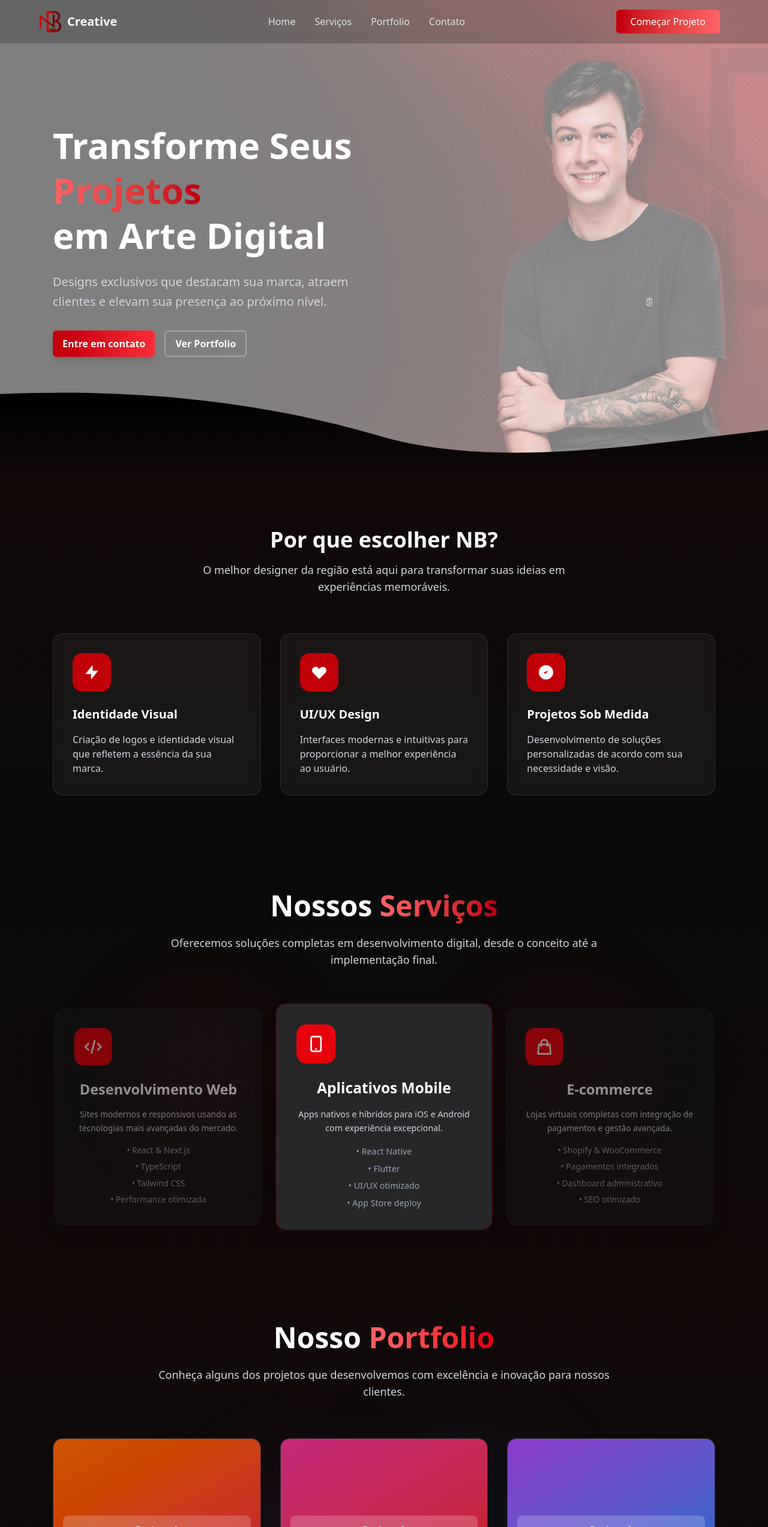
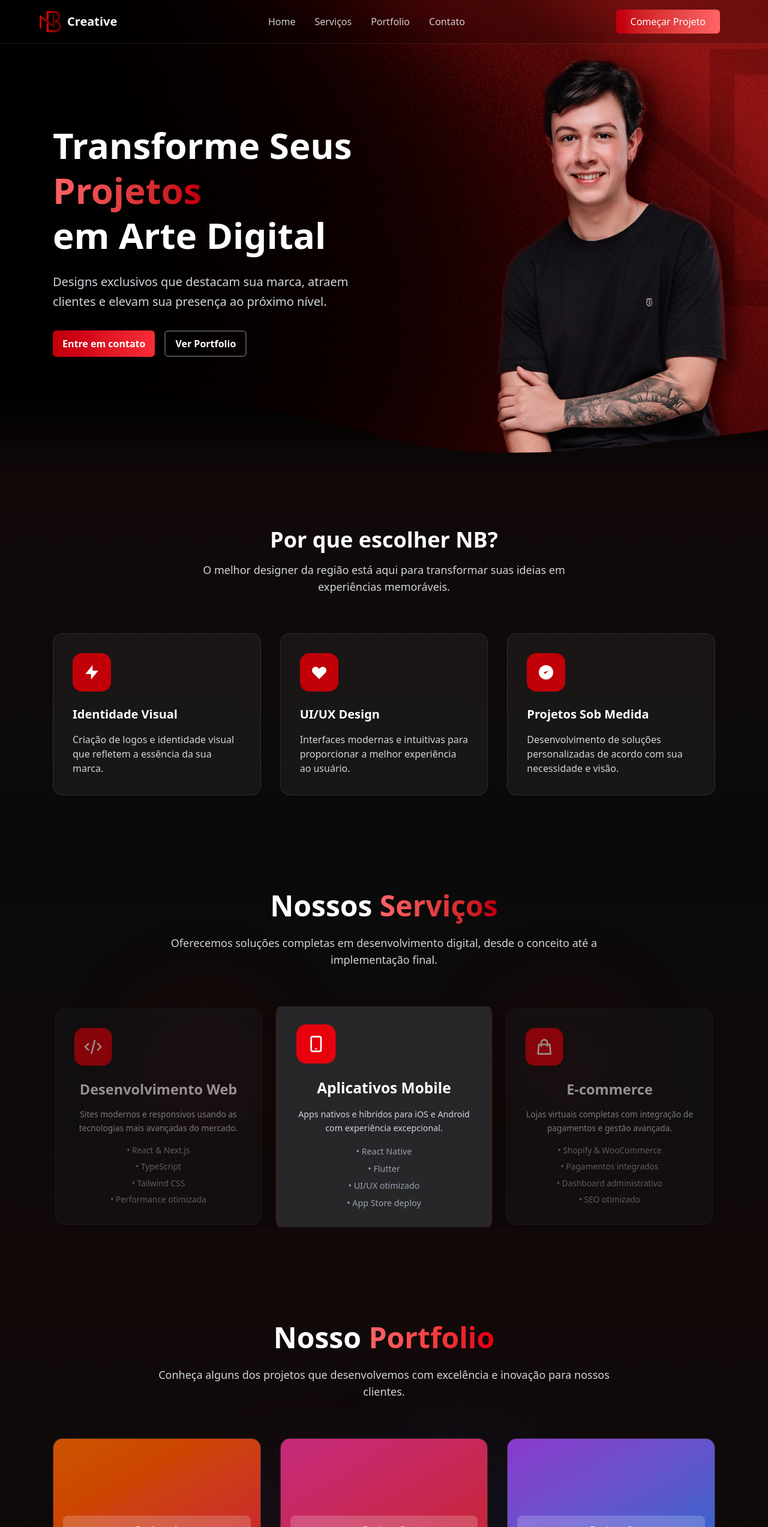
Before and after one commit to Converte-Workspace/landing-designer, a Next.js app: page / in a window 1280 px wide. Shown: the top 2546 px of the page at 60% size. Built offline with nearby package versions, Linux system fonts and the light colour scheme.

Commit message:
update hero.tsx, middle-info.tsx and page.tsx

```diff
--- a/src/app/components/hero/hero.tsx
+++ b/src/app/components/hero/hero.tsx
@@ -10,7 +10,7 @@ export function Hero() {
           alt="Background"
           fill
           quality={100}
-          className="object-cover opacity-50"
+          className="object-cover opacity-100"
           priority
         />
       </div>
--- a/src/app/components/middle/middle-info.tsx
+++ b/src/app/components/middle/middle-info.tsx
@@ -18,13 +18,13 @@ export function MiddleInfo() {
   const right = (active + 1) % 3;
 
   const cardBase =
-    "group flex-1 bg-zinc-900/80 border border-zinc-800 rounded-2xl p-8 transition-all duration-1000 ease-[cubic-bezier(.22,.61,.36,1)] shadow-2xl shadow-black/20";
+    "group flex-1 bg-zinc-900/80 border border-zinc-800 rounded-2xl p-8 overflow-hidden transition-all duration-1000 ease-[cubic-bezier(.22,.61,.36,1)] shadow-2xl shadow-black/20";
   const cardCenter = "order-2 ring-1 ring-red-600/40";
   const cardSide = "";
   return (
     <section
       id="services"
-      className="w-full py-20 relative overflow-hidden"
+      className="w-full py-16 md:py-20 relative overflow-hidden"
     >
       <div className="absolute top-0 left-0 w-full h-full">
         <div className="absolute top-1/3 left-1/6 w-64 h-64 bg-red-800/10 rounded-full blur-3xl"></div>
@@ -45,7 +45,7 @@ export function MiddleInfo() {
           </p>
         </div>
 
-        <div className="flex gap-6 items-stretch select-none">
+        <div className="flex flex-col md:flex-row gap-6 items-stretch select-none overflow-x-hidden">
           <motion.div
             layout
             initial={false}
@@ -63,7 +63,7 @@ export function MiddleInfo() {
               backgroundColor: { duration: 0.6, ease: [0.22, 0.61, 0.36, 1] },
             }}
             whileHover={{ scale: 1.03 }}
-            className={`${cardBase} ${left === 0 ? "order-1" : right === 0 ? "order-3" : cardCenter}`}
+            className={`${cardBase} ${left === 0 ? "order-1" : right === 0 ? "order-3" : cardCenter} w-full min-w-0`}
           >
             <div className="w-16 h-16 bg-red-600 rounded-2xl flex items-center justify-center mb-6 group-hover:scale-110 transition-transform duration-300">
               <svg
@@ -112,7 +112,7 @@ export function MiddleInfo() {
               backgroundColor: { duration: 0.6, ease: [0.22, 0.61, 0.36, 1] },
             }}
             whileHover={{ scale: 1.03 }}
-            className={`${cardBase} ${left === 1 ? "order-1" : right === 1 ? "order-3" : cardCenter}`}
+            className={`${cardBase} ${left === 1 ? "order-1" : right === 1 ? "order-3" : cardCenter} w-full min-w-0`}
           >
             <div className="w-16 h-16 bg-red-600 rounded-2xl flex items-center justify-center mb-6 group-hover:scale-110 transition-transform duration-300">
               <svg
@@ -161,7 +161,7 @@ export function MiddleInfo() {
               backgroundColor: { duration: 0.6, ease: [0.22, 0.61, 0.36, 1] },
             }}
             whileHover={{ scale: 1.03 }}
-            className={`${cardBase} ${left === 2 ? "order-1" : right === 2 ? "order-3" : cardCenter}`}
+            className={`${cardBase} ${left === 2 ? "order-1" : right === 2 ? "order-3" : cardCenter} w-full min-w-0`}
           >
             <div className="w-16 h-16 bg-red-600 rounded-2xl flex items-center justify-center mb-6 group-hover:scale-110 transition-transform duration-300">
               <svg
--- a/src/app/page.tsx
+++ b/src/app/page.tsx
@@ -9,7 +9,7 @@ import { FooterWaveDivider } from "./components/dividers/section-divider";
 
 export default function Home() {
   return (
-    <div className="min-h-screen relative">
+    <div className="min-h-screen relative overflow-x-hidden">
       {/* Top: only banner (no gradients), same structure/flow */}
       <div className="relative">
         <Header />
```
